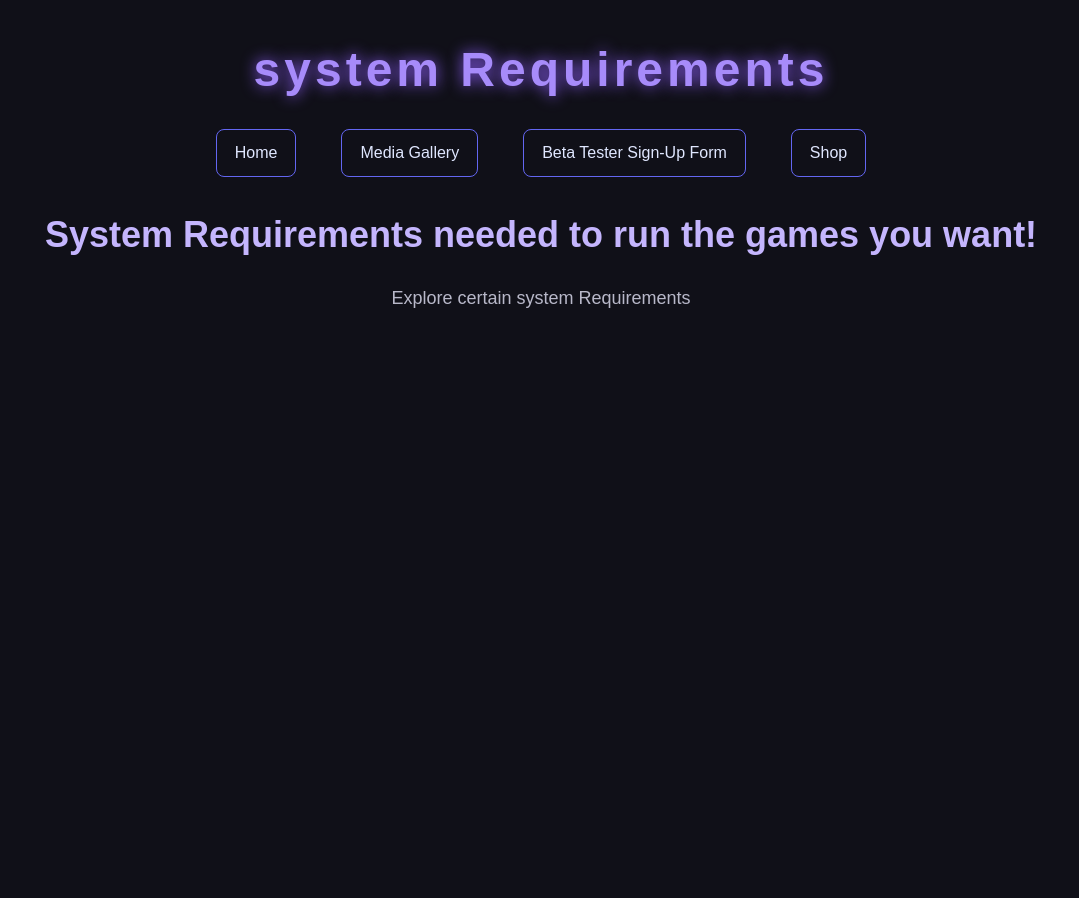
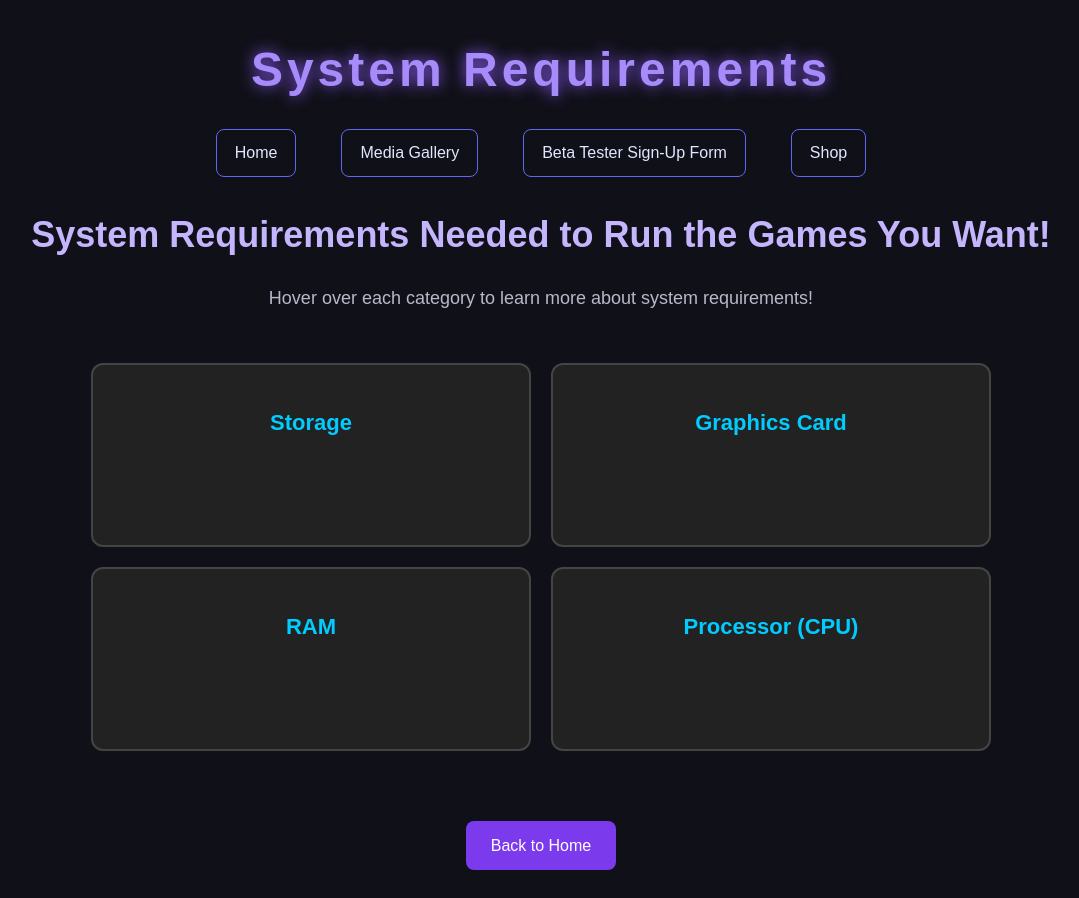
Before and after one commit to Bradd73/project, a plain HTML site: page systemrequirements.html in a window 1280 px wide. Shown: the whole page, without its empty margins (99-1178 px from the left). Before the commit the page ends 800 px from the top, so only its background shows below. Drawn offline with Linux system fonts and the light colour scheme.

Commit message:
added to system req page

```diff
--- a/main.css
+++ b/main.css
@@ -306,3 +306,48 @@ p {
     background-color: #009900;
     transform: scale(1.05);
 }
+/* system requirments */
+
+.gallery {
+    display: grid;
+    grid-template-columns: repeat(2, 1fr);
+    gap: 20px;
+    max-width: 900px;
+    margin: 30px auto;
+}
+
+.gallery-item {
+    background-color: #222;
+    color: white;
+    padding: 25px;
+    border-radius: 12px;
+    text-align: center;
+    border: 2px solid #444;
+    min-height: 130px;
+    transition: 0.4s ease;
+}
+
+.gallery-item h3 {
+    color: #00ccff;
+}
+
+/* Hide the answers */
+.gallery-item p {
+    opacity: 0;
+    max-height: 0;
+    overflow: hidden;
+    transition: 0.4s ease;
+}
+
+/* Display answers when hovering */
+.gallery-item:hover p {
+    opacity: 1;
+    max-height: 150px;
+}
+
+/* Highlight the card */
+.gallery-item:hover {
+    background-color: #333;
+    border-color: #00ccff;
+    transform: scale(1.05);
+}
--- a/systemrequirements.html
+++ b/systemrequirements.html
@@ -6,7 +6,7 @@
         <meta charset="UTF-8">
     </head>
 
-    <h1>system Requirements</h1>
+    <h1>System Requirements</h1>
     <nav>
      <a href="index.html">Home</a>
      <a href="mediagallery.html">Media Gallery</a>
@@ -14,6 +14,39 @@
      <a href="shop.html">Shop</a>
     </nav>
 
-    <h2>System Requirements needed to run the games you want!</h2>
-    <p>Explore certain system Requirements</p>
+
+    <h2>System Requirements Needed to Run the Games You Want!</h2>
+    <p>Hover over each category to learn more about system requirements!</p>
+
+<section class="gallery">
+
+    <div class="gallery-item">
+        <h3>Storage</h3>
+        <p>Most modern games require between 50GB and 150GB of storage space.</p>
+    </div>
+
+    <div class="gallery-item">
+        <h3>Graphics Card</h3>
+        <p>A dedicated graphics card helps display detailed graphics and run games smoothly.</p>
+    </div>
+
+    <div class="gallery-item">
+        <h3>RAM</h3>
+        <p>16GB of RAM is recommended for most modern PC games.</p>
+    </div>
+
+    <div class="gallery-item">
+        <h3>Processor (CPU)</h3>
+        <p>A modern Intel Core i5 or AMD Ryzen 5 is a good starting point for gaming.</p>
+    </div>
+
+</section>
+
+        <a class="back-home" href="index.html">Back to Home</a>
+
+    </main>
+
+</body>
+
 </html>
+</html>
```
Also changed, not shown: shop.html (+8 -0 lines).
